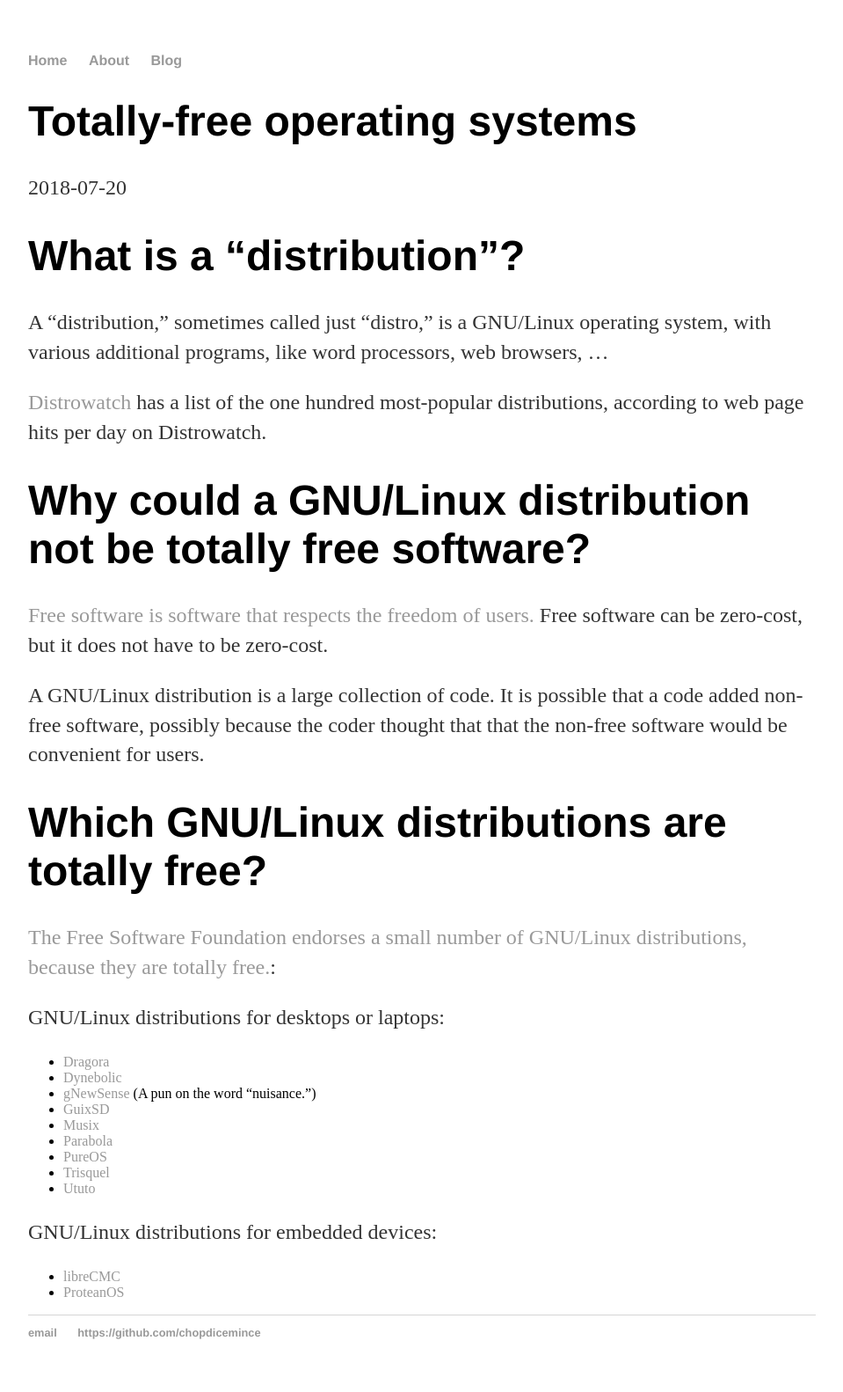
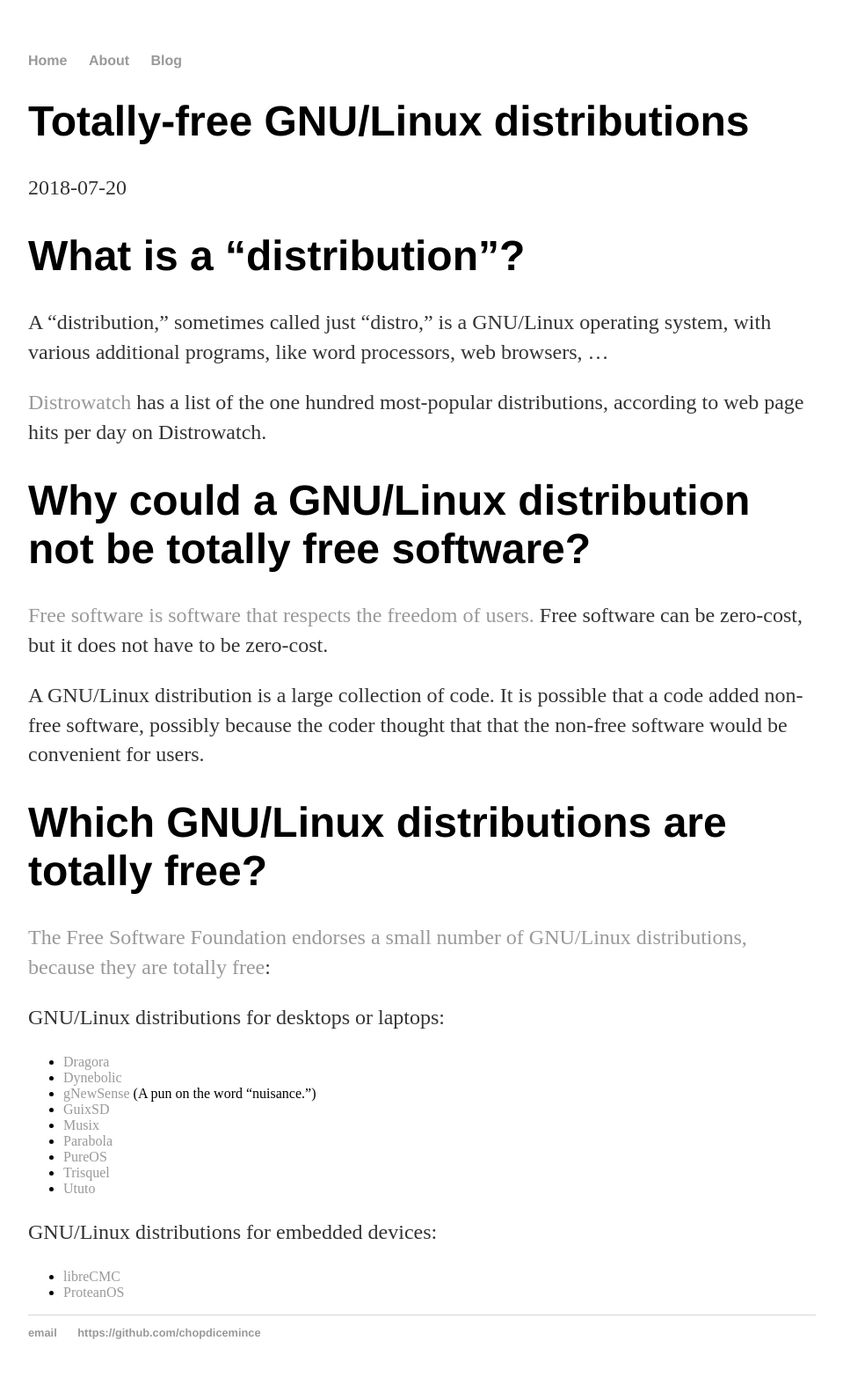
Before and after one commit to chopdicemince/chopdicemince.github.io, a Jekyll site: the page built from _posts/2018-07-20-totally-free-gnu-linux-distributions.md, in a window 1280 px wide. Shown: the whole page at 88% size, without its empty margins (160-1119 px from the left). Built offline with Jekyll 4.4.1, drawn with Linux system fonts in a browser that asks for light colours.

Commit message:
Change title. Delete period

```diff
--- a/_posts/2018-07-20-totally-free-gnu-linux-distributions.md
+++ b/_posts/2018-07-20-totally-free-gnu-linux-distributions.md
@@ -1,6 +1,6 @@
 ---
 layout: post
-title: Totally-free operating systems
+title: Totally-free GNU/Linux distributions
 date: 2018-07-20
 ---
 
@@ -18,7 +18,7 @@
 
 # Which GNU/Linux distributions are totally free?
 
-[The Free Software Foundation endorses a small number of GNU/Linux distributions, because they are totally free.](https://www.gnu.org/distros/free-distros.en.html):
+[The Free Software Foundation endorses a small number of GNU/Linux distributions, because they are totally free](https://www.gnu.org/distros/free-distros.en.html):
 
 GNU/Linux distributions for desktops or laptops:
 
```
